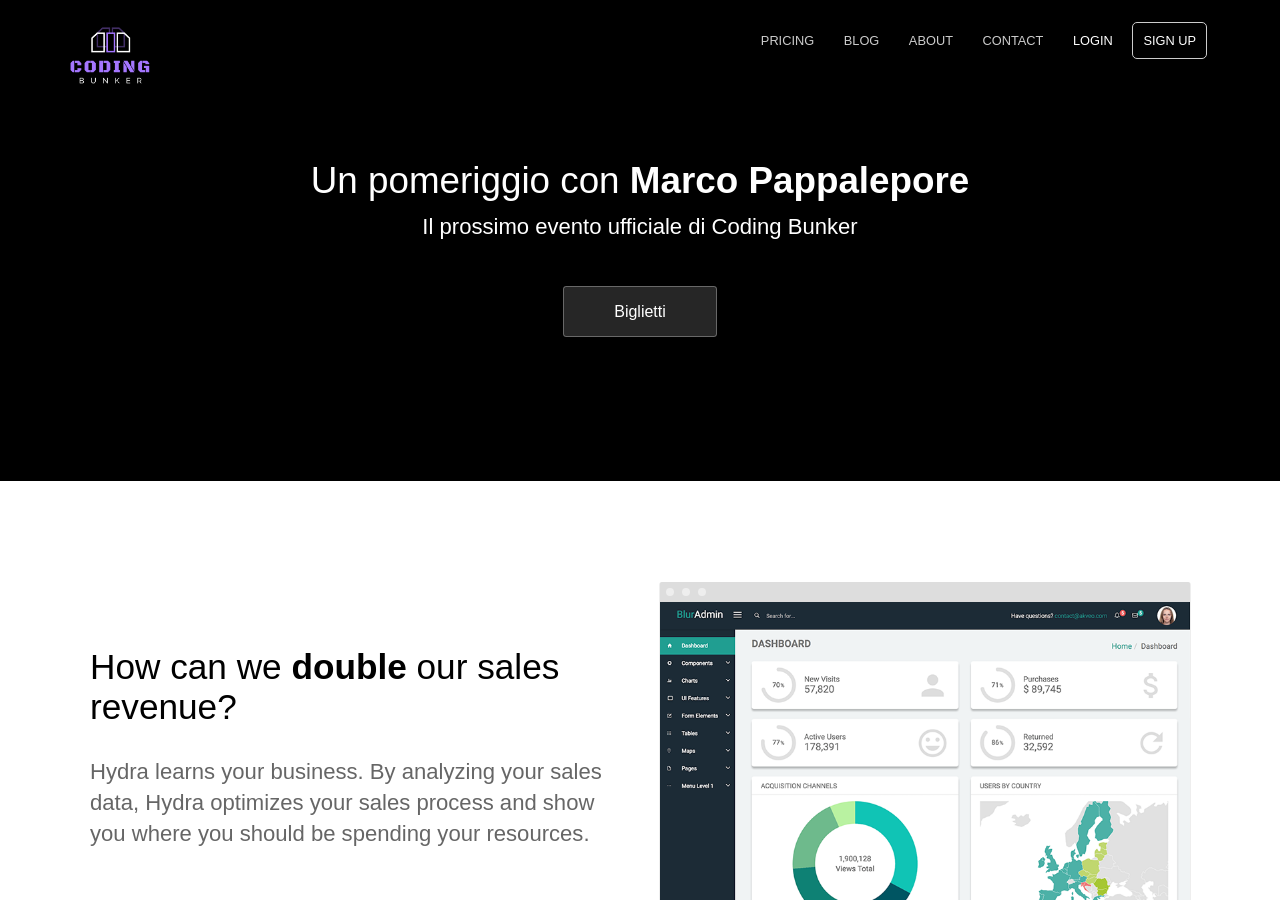
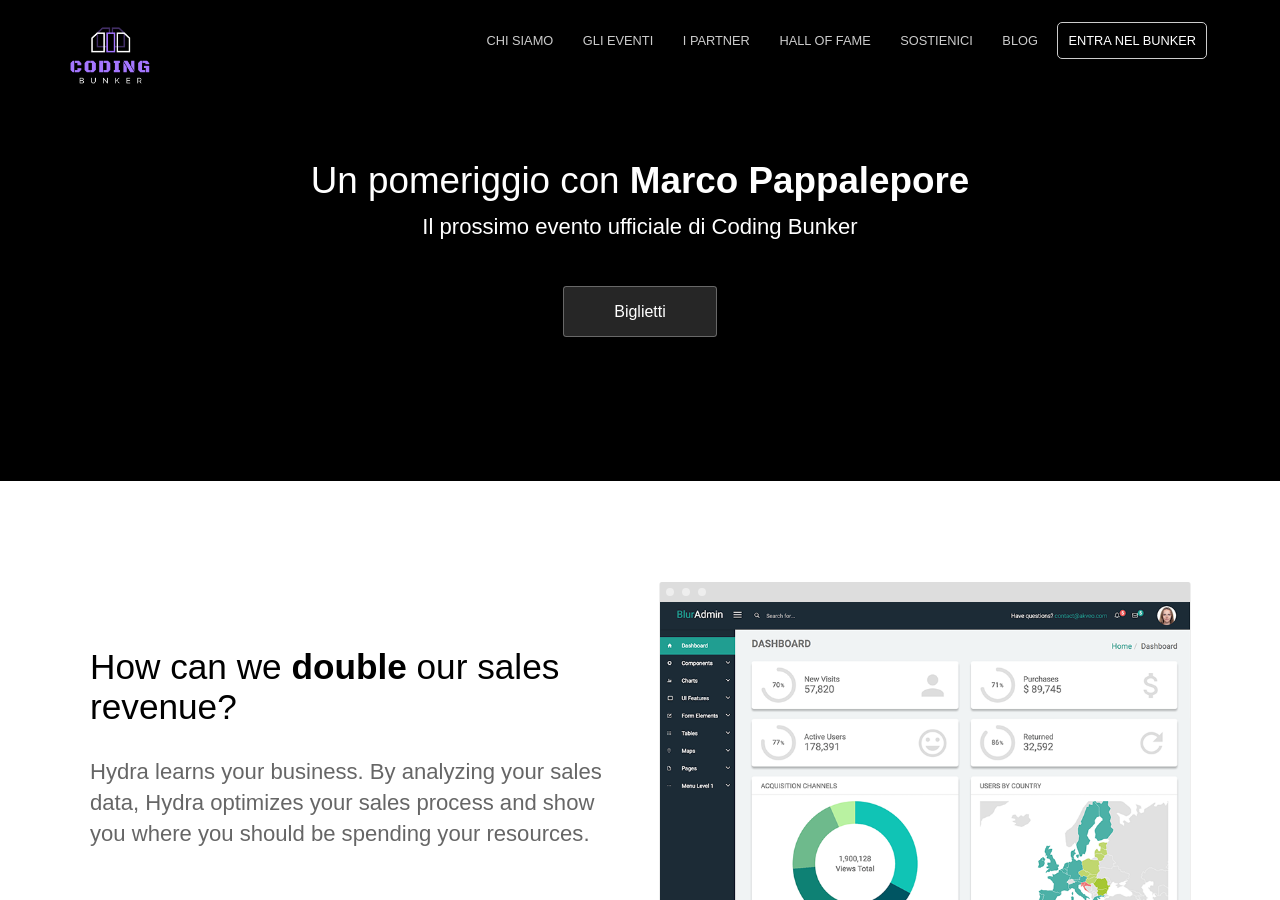
Before and after one commit to ludovicobesana/codingbunker-website, a Jekyll site: the page built from index.html, in a window 1280 px wide and 900 px high. Built offline with Jekyll 4.4.1, drawn with Linux system fonts in a browser that asks for light colours.

Commit message:
feat: Add mock navigation items

```diff
--- a/_data/navigation.yml
+++ b/_data/navigation.yml
@@ -1,24 +1,29 @@
-- name: Pricing
+- name: Chi siamo
   link: /pricing/
+  new_window: false
+  highlight: false
+- name: Gli eventi
+  link: /pricing/
+  new_window: false
+  highlight: false
+- name: I partner
+  link: /about/
+  new_window: false
+  highlight: false
+- name: Hall of Fame
+  link: /contact/
+  new_window: false
+  highlight: false
+- name: Sostienici
+  link: /contact/
   new_window: false
   highlight: false
 - name: Blog
   link: /blog/
   new_window: false
   highlight: false
-- name: About
-  link: /about/
-  new_window: false
-  highlight: false
-- name: Contact
-  link: /contact/
-  new_window: false
-  highlight: false
-- name: Login
-  link: /
-  new_window: true
-  highlight: false
-- name: Sign Up
+
+- name: Entra nel Bunker
   link: /
   new_window: true
   highlight: true
```
